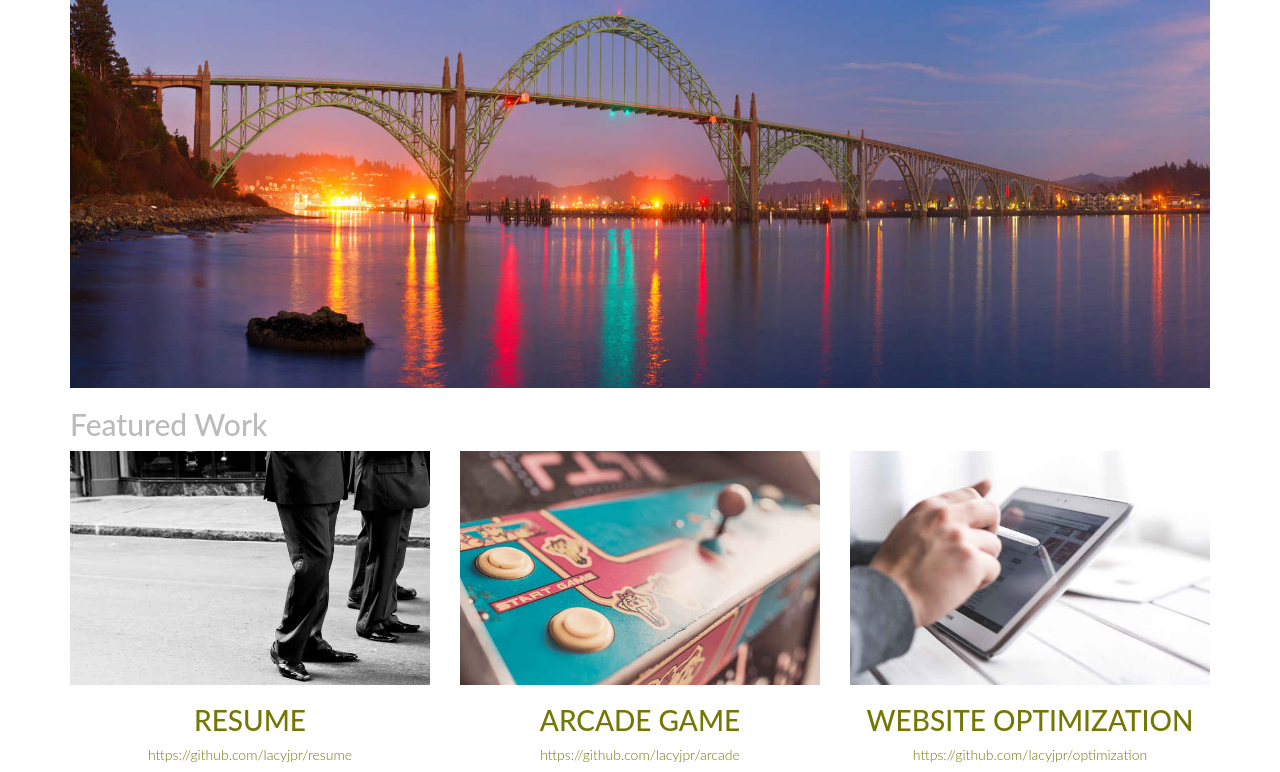
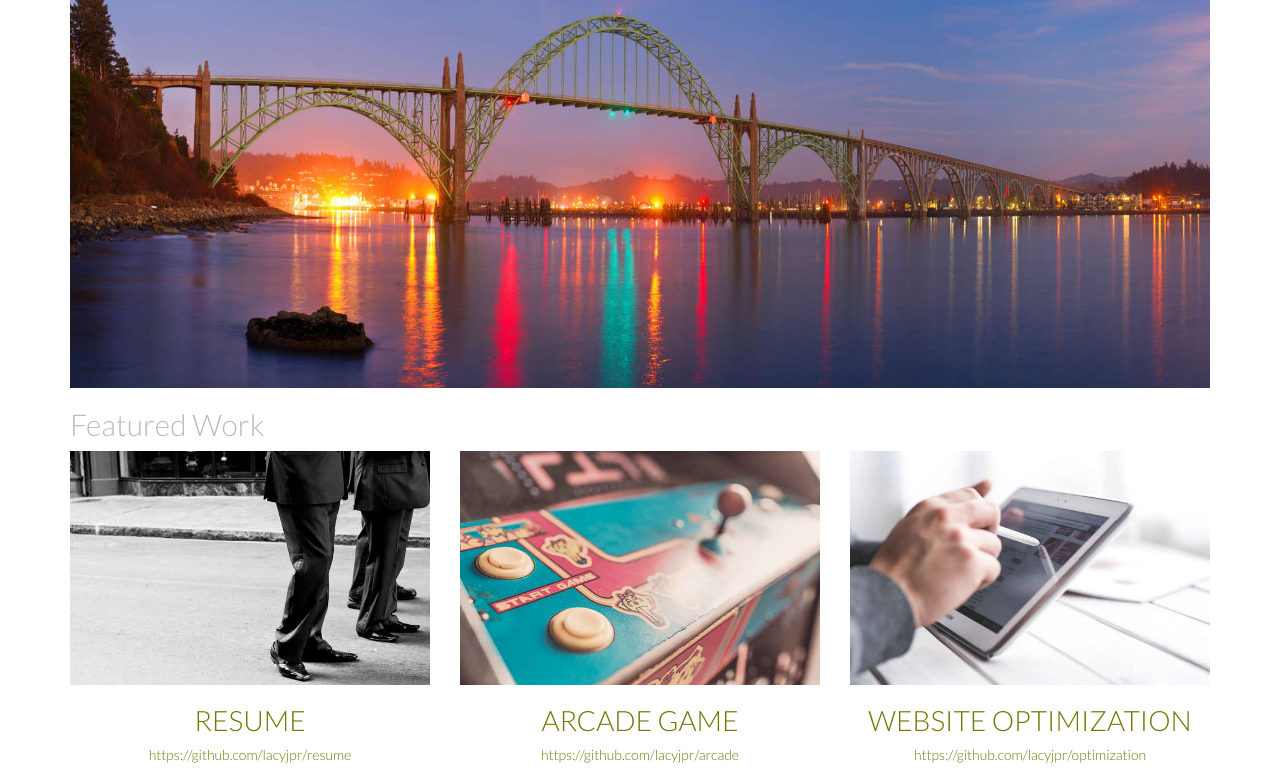
Before and after one commit to lacyjpr/portfolio, a website: page src/index.html in a window 1280 px wide. Shown: the part 372-1144 px from the top of the page. Drawn offline with nearby package versions, Linux system fonts and the light colour scheme; a script that the page names is missing.

Commit message:
fix: Switch to original font loading

```diff
--- a/src/index.html
+++ b/src/index.html
@@ -29,7 +29,7 @@
   		})(document);
 		</script>-->
 
-		<script async>
+		<!--<script async>
 		 WebFontConfig = {
 			 google: { families: [ 'Lato:100,300:latin' ] }
 		 };
@@ -42,8 +42,8 @@
      		var s = document.getElementsByTagName('script')[0];
      		s.parentNode.insertBefore(wf, s);
    		})();
-   		</script>
-		<!--<link href='https://fonts.googleapis.com/css?family=Lato:100,300' rel='stylesheet' type='text/css'>-->
+   		</script>-->
+		<link href='https://fonts.googleapis.com/css?family=Lato:100,300' rel='stylesheet' type='text/css'>
 		<!--<script src="http://ajax.googleapis.com/ajax/libs/webfont/1/webfont.js"></script>
 		<script>
 			WebFont.load({
```
